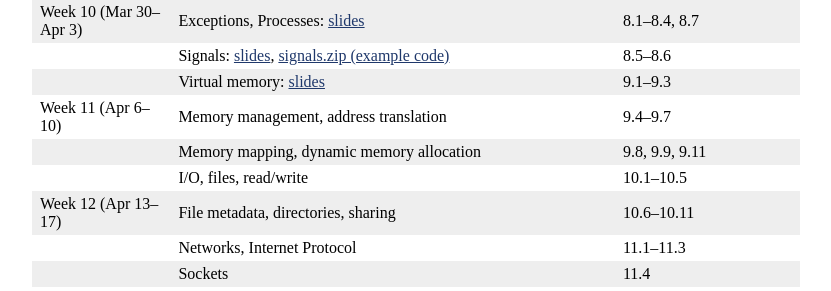
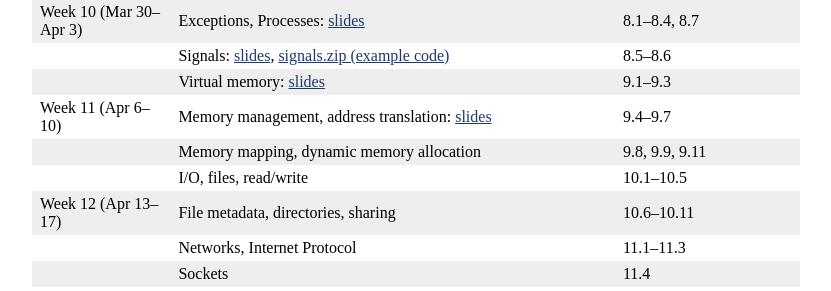
Before and after one commit to jhucsf/spring2020, a Jekyll site: the page built from schedule.md, in a window 1280 px wide. Shown: the part 1232-1523 px from the top of the page, without its empty margins (224-1055 px from the left). Built offline with Jekyll 4.4.1, drawn with Linux system fonts in a browser that asks for light colours.

Commit message:
lecture 23 slides

```diff
--- a/schedule.md
+++ b/schedule.md
@@ -40,7 +40,7 @@ Week 9 (Mar 23–27) | Caches and program execution: see Piazza for slides | 6.5
 Week 10 (Mar 30–Apr 3) | Exceptions, Processes: [slides](lectures/lecture20-public.pdf) | 8.1–8.4, 8.7
 &nbsp;             | Signals: [slides](lectures/lecture21-public.pdf), [signals.zip (example code)](lectures/signals.zip) | 8.5–8.6 |
 &nbsp;             | Virtual memory: [slides](lectures/lecture22-public.pdf) | 9.1–9.3
-Week 11 (Apr 6–10) | Memory management, address translation | 9.4–9.7
+Week 11 (Apr 6–10) | Memory management, address translation: [slides](lectures/lecture23-public.pdf) | 9.4–9.7
 &nbsp;             | Memory mapping, dynamic memory allocation | 9.8, 9.9, 9.11 |
                    | I/O, files, read/write | 10.1–10.5 |
 Week 12 (Apr 13–17)| File metadata, directories, sharing | 10.6–10.11
```
Also changed, not shown: 1 other file.
